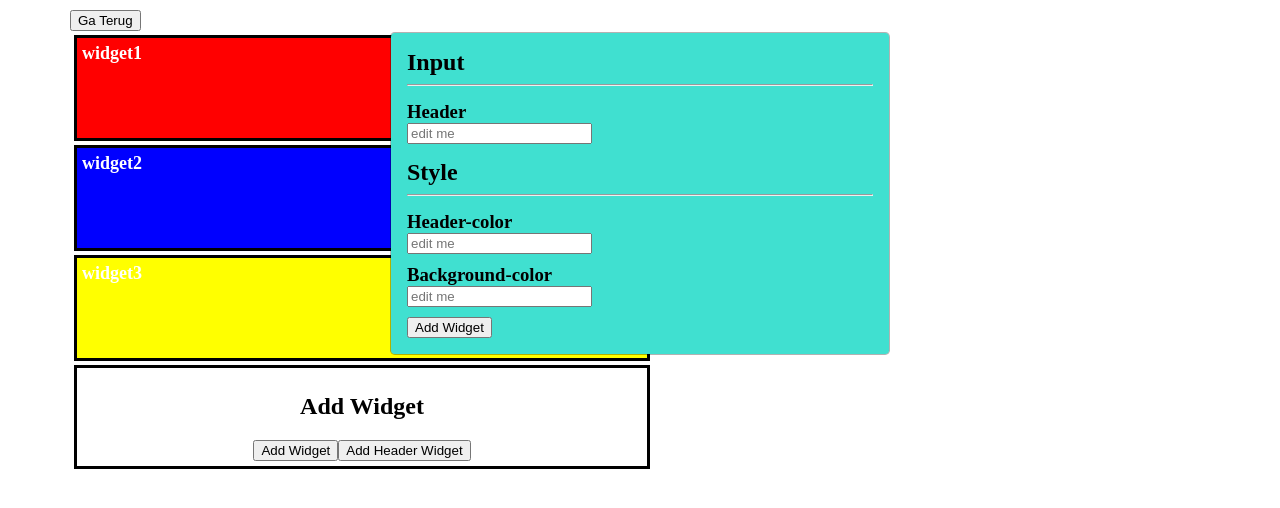
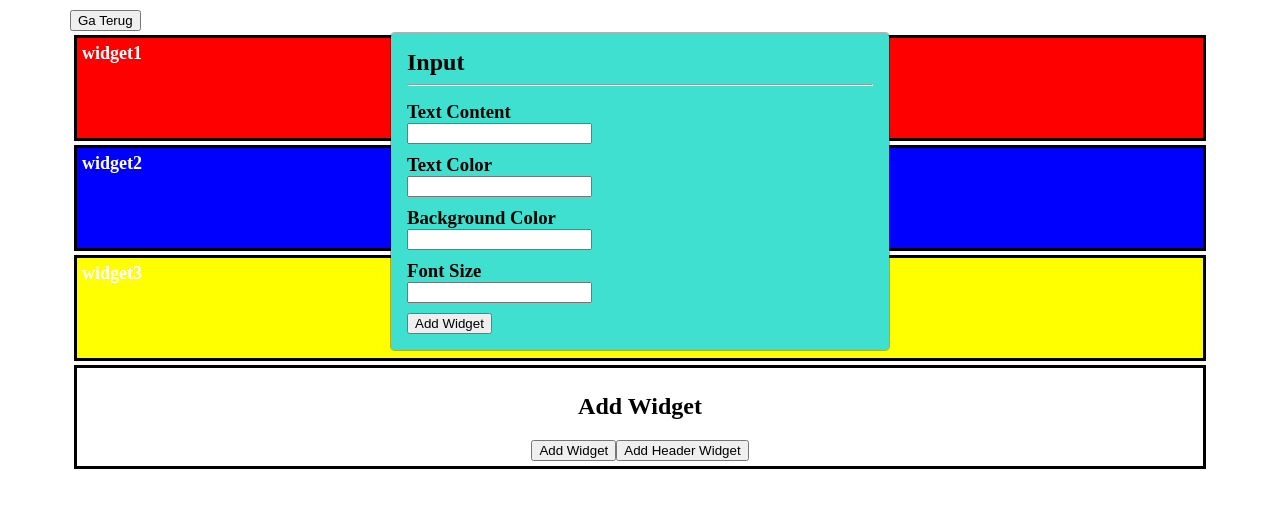
Before and after one commit to zrowan1/bgss, a Vue app in the folder client/: page /BG in a window 1280 px wide. Both pictures are taken after a click on the button "Add Widget". Shown: the top 508 px of the page. Built offline with nearby package versions, Linux system fonts and the light colour scheme; the HTML template or start-up script is replaced by a standard one.

Commit message:
Dynamic config window with more inputfields

```diff
--- a/client/src/components/widget.vue
+++ b/client/src/components/widget.vue
@@ -10,7 +10,7 @@
     import { defineExpose } from 'vue'
 
     const props = defineProps(['color', 'text'])
-    //const configProps = ["bgColor", "textColor", "text", "size"];
+
 
 
 
@@ -22,7 +22,6 @@
         background-color: white;
         color: white;
         margin: 4px;
-        width: 50%;
         height: 100px;
         border: solid;
         border-color: black;
--- a/client/src/components/widgetConfig.vue
+++ b/client/src/components/widgetConfig.vue
@@ -25,33 +25,73 @@
                 <slot />
 
                 <div class="divider">
-              <h2 >Input</h2>
+                    <h2>Input</h2>
                     <hr />
                 </div>
 
-            <div class="input">
-              <h3>Header</h3>
-              <input placeholder="edit me"
-                     :value="text"
-                     @input="$emit('update:text', $event.target.value)" />
+                <div class="input" v-if="propArray.includes('textContent')">
+                    <h3>Text Content</h3>
+                    <input :value="textContent"
+                           @input="$emit('update:textContent', $event.target.value)" />
                 </div>
 
-            <div class="divider-bot divider">
-              <h2>Style</h2>
-              <hr />
+                <div class="input" v-if="propArray.includes('textColor')">
+                    <h3>Text Color</h3>
+                    <input :value="textColor"
+                           @input="$emit('update:textColor', $event.target.value)" />
+                </div>
+                <div class="input" v-if="propArray.includes('bgColor')">
+                    <h3>Background Color</h3>
+                    <input :value="bgColor"
+                           @input="$emit('update:bgColor', $event.target.value)" />
                 </div>
 
-            <div class="input">
-              <h3>Header-color</h3>
-              <input placeholder="edit me"
-                     :value="color"
-                     @input="$emit('update:color', $event.target.value)" />
+                <div class="input" v-if="propArray.includes('textFont')">
+                    <h3>Font</h3>
+                    <input :value="textFont"
+                           @input="$emit('update:textFont', $event.target.value)" />
                 </div>
-            <div class="input">
-              <h3>Background-color</h3>
-              <input placeholder="edit me"
-                     :value="background"
-                     @input="$emit('update:background', $event.target.value)" />
+
+                <div class="input" v-if="propArray.includes('textSize')">
+                    <h3>Font Size</h3>
+                    <input :value="textSize"
+                           @input="$emit('update:textSize', $event.target.value)" />
+                </div>
+
+                <div class="input" v-if="propArray.includes('marginTop')">
+                    <h3>Top Margin</h3>
+                    <input :value="marginTop"
+                           @input="$emit('update:marginTop', $event.target.value)" />
+                </div>
+
+                <div class="input" v-if="propArray.includes('marginBottom')">
+                    <h3>Bottom Margin</h3>
+                    <input :value="marginBottom"
+                           @input="$emit('update:marginBottom', $event.target.value)" />
+                </div>
+
+                <div class="input" v-if="propArray.includes('borderType')">
+                    <h3>Border Type</h3>
+                    <input :value="borderType"
+                           @input="$emit('update:borderType', $event.target.value)" />
+                </div>
+
+                <div class="input" v-if="propArray.includes('borderSize')">
+                    <h3>Border Size</h3>
+                    <input :value="borderSize"
+                           @input="$emit('update:borderSize', $event.target.value)" />
+                </div>
+
+                <div class="input" v-if="propArray.includes('borderColor')">
+                    <h3>Border Color</h3>
+                    <input :value="borderColor"
+                           @input="$emit('update:borderColor', $event.target.value)" />
+                </div>
+
+                <div class="input" v-if="propArray.includes('widgetHeight')">
+                    <h3>Widget Height</h3>
+                    <input :value="widgetHeight"
+                           @input="$emit('update:widgetHeight', $event.target.value)" />
                 </div>
 
                 <!--<div>
@@ -73,8 +113,9 @@
     import {defineEmits} from 'vue'
 
 
-    const props = defineProps(['color', 'text', 'open', 'background'])
-    const emits = defineEmits(['update:text', 'update:background'])
+    //const props = defineProps(['color', 'text', 'open', 'background'])
+    const props = defineProps(['textContent', 'textColor', 'bgColor', 'textFont', 'textSize', 'marginTop', 'marginBottom', 'borderType', 'borderSize', 'borderColor', 'widgetHeight', 'propArray', 'open'])
+    const emits = defineEmits(['update:textContent', 'update:textColor', 'update:bgColor', 'update:textFont', 'update:textSize', 'update:marginTop', 'update:marginBottom', 'update:borderType', 'update:borderSize', 'update:borderColor', 'update:widgetHeigt'])
 </script>
 
 
--- a/client/src/components/widgetHeader.vue
+++ b/client/src/components/widgetHeader.vue
@@ -18,8 +18,7 @@
     .widgetDiv {
         color: white;
         margin: 4px;
-        width: 50%;
-        height: 50px;
+        height: 100px;
         border: solid;
         border-color: red;
     }
--- a/client/src/views/BrandGuide.vue
+++ b/client/src/views/BrandGuide.vue
@@ -6,12 +6,20 @@
     import { createApp, ref, onMounted } from 'vue'
     import router from '@/router'
 
-    const widgetBgColor = ref('blue')
     let naam = 4
     var isopen = ref()
-    const text = ref('')
-    const color = ref('')
-    const background = ref('')
+    const CtextContent = ref('')
+    const CtextColor = ref('')
+    const CbgColor = ref('')
+    const CtextFont = ref('')
+    const CtextSize = ref('')
+    const CmarginTop = ref('')
+    const CmarginBottom = ref('')
+    const CborderType = ref('')
+    const CborderSize = ref('')
+    const CborderColor = ref('')
+    const CwidgetHeight = ref('')
+    const CpropArray = ref(["bgColor", "textColor", "textContent", "textSize"])
 
     const widgets = ref([
         { id: 1, color: 'Red', text: 'widget1', type:0 },
@@ -23,7 +31,8 @@
         router.push({ name: 'Cms' })
     }
 
-    function openConfig() {
+    function openConfig(propArray) {
+        CpropArray.value = propArray
         isopen.value = true
 
 
@@ -51,8 +60,8 @@
         console.log("widget added");
         const newWidget = {
             id: naam,
-            color: color.value,
-            text: text.value,
+            color: CbgColor.value,
+            text: CtextContent.value,
             type: 0,
         };
         widgets.value.push(newWidget)
@@ -61,12 +70,14 @@
     }
 
     function addWidgetPressed() {
-        openConfig();
+        const propList = ["bgColor", "textColor", "textContent", "textSize"];
+        openConfig(propList);
         checkConfigInput(addWidgetCallback)
     }
 
     function addWidgetHeaderPressed() {
-        openConfig();
+        const propList = ["bgColor", "textColor", "textContent"];
+        openConfig(propList);
         checkConfigInput(addWidgetHeaderCallback)
     }
 
@@ -76,9 +87,9 @@
         console.log("header added");
         const newWidget = {
             id: naam,
-            color: color.value,
-            text: text.value,
-            background: background.value,
+            color: CtextColor.value,
+            text: CtextContent.value,
+            background: CbgColor.value,
             type: 1,
         };
         widgets.value.push(newWidget)
@@ -126,8 +137,21 @@
       </div>
     </div>
 
-    <widgetConfig v-model:text="text" v-model:color="color" v-model:background="background" :open="isopen" @close="isopen = !isopen">
-    </widgetConfig>
+    <widgetConfig
+                  v-model:textContent="CtextContent"
+                  v-model:textColor="CtextColor"
+                  v-model:bgColor="CbgColor"
+                  v-model:textFont="CtextFont"
+                  v-model:textSize="CtextSize"
+                  v-model:marginTop="CmarginTop"
+                  v-model:marginBottom="CmarginBottom"
+                  v-model:borderType="CborderType"
+                  v-model:borderSize="CborderSize"
+                  v-model:borderColor="CborderColor"
+                  v-model:widgetHeight="CwidgetHeight"
+                  :open="isopen"
+                  :propArray="CpropArray"
+                  @close="isopen = !isopen"/>
   </div>
 </template>
 
@@ -140,7 +164,6 @@
   .widgetAdder {
     border: solid;
     border-color: black;
-    width: 50%;
     margin: 4px;
   }
 
```
Lines whose indentation alone changed are shown as unchanged.
